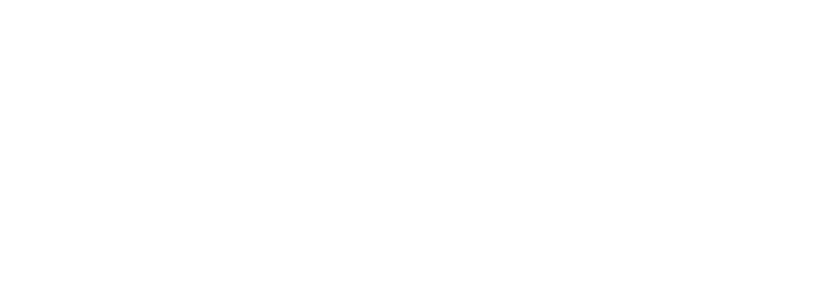
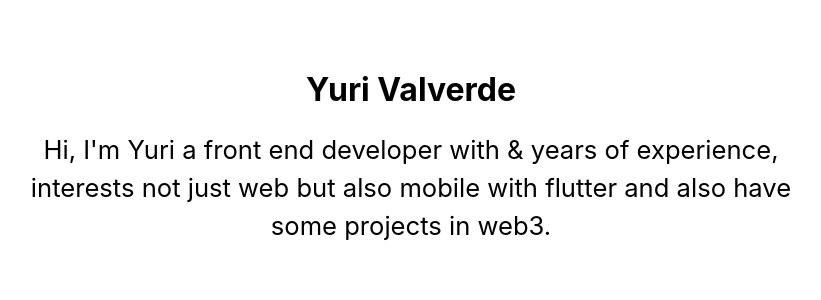
Before and after one commit to Yurv25/MyWeb, a React (Create React App) app: page / in a window 1280 px wide. Shown: the top 300 px of the page, without its empty margins (229-1050 px from the left). Built offline with nearby package versions, Linux system fonts and the light colour scheme.

Commit message:
changes to layout and css file

```diff
--- a/src/App.css
+++ b/src/App.css
@@ -1,3 +1,6 @@
+:root{
+  max-width: 1900px;
+}
 .App {
   text-align: center;
 }
@@ -7,6 +10,13 @@
   pointer-events: none;
 }
 
+.container-module--container{
+  margin: 0 auto;
+}
+
+main {
+  display: block;
+}
 .MyHeader{
   position: relative;
   margin-left: 80.5em;
@@ -26,12 +36,18 @@
 
 .ButtonNav{
   padding: 0.4em 1em;
-    font-weight: 700;
+    font-weight: 1000;
     transition-duration: .2s;
     transition-property: background-color;
-    color: rgba(48, 88, 63, 0.842);
+    color: rgba(250, 253, 251, 0.842);
+}
+.menu-link{
+  display: block;
 }
 
+.btnNavColor{
+  background-color: #61dafb;
+}
 .content{
   padding-top: 3em;
   padding-bottom: 4em;
@@ -43,6 +59,21 @@
 
 .align-center{
   text-align: center;
+}
+
+.subtitle{
+  margin-top: 0.6em;
+  font-size: clamp(1.225em,2vw,1.6em);
+  line-height: 1.5;
+}
+
+.block-center{
+  display: block;
+  margin-left: auto;
+  margin-right: auto;
+}
+.index-module--subtitle{
+  max-width: 32em;
 }
 @media (prefers-reduced-motion: no-preference) {
   .App-logo {
--- a/src/App.js
+++ b/src/App.js
@@ -6,10 +6,19 @@
   return (
     <div>
       <header>
-        <Nav />
+        <div className='container-module--container'>
+          <Nav />
+        </div>
       </header>
       <main>
-
+        <div className="container-module--container">
+          <div className="align-center">
+            <h1 className='block-center'>Yuri Valverde</h1>
+              <p className="subtitle index-module--subtitle block-center">Hi, I'm Yuri a front end developer with & years of experience, interests not just web but also mobile
+              with flutter and also have some projects in web3.
+            </p>
+          </div>
+        </div>
       </main>
     </div>
   );
--- a/src/components/navigation.jsx
+++ b/src/components/navigation.jsx
@@ -8,7 +8,7 @@
                 <li className="MenuItems">Yuri</li>
                 <NavItems text="Portfolio"/>
                 <NavItems text="About"/>
-                <NavItems text="Contact" btnClass="ButtonNav" />
+                <NavItems text="Contact" btnClass="ButtonNav menu-link btnNavColor" />
                 <li></li>
            </ul>
         </nav>
```
